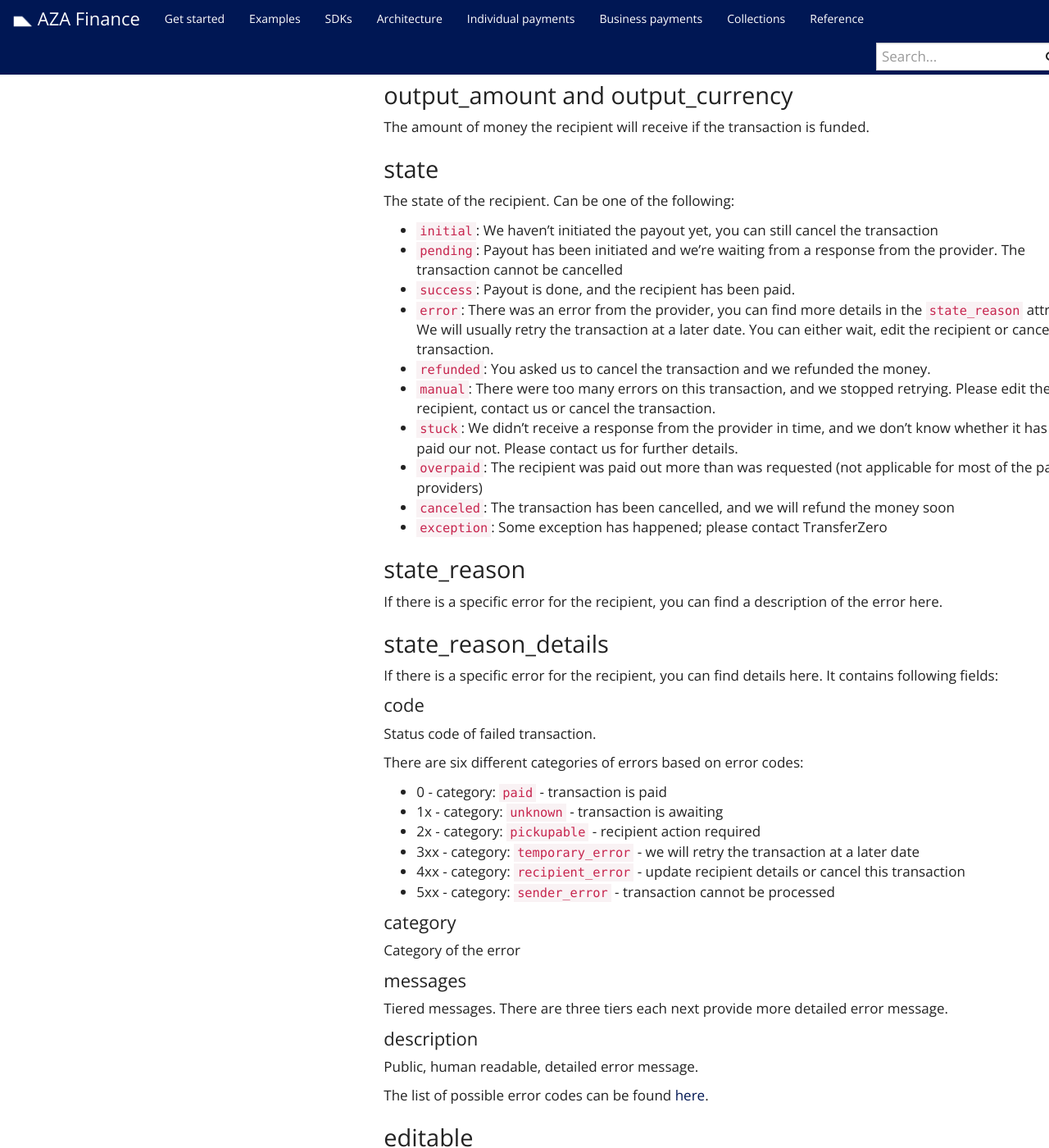
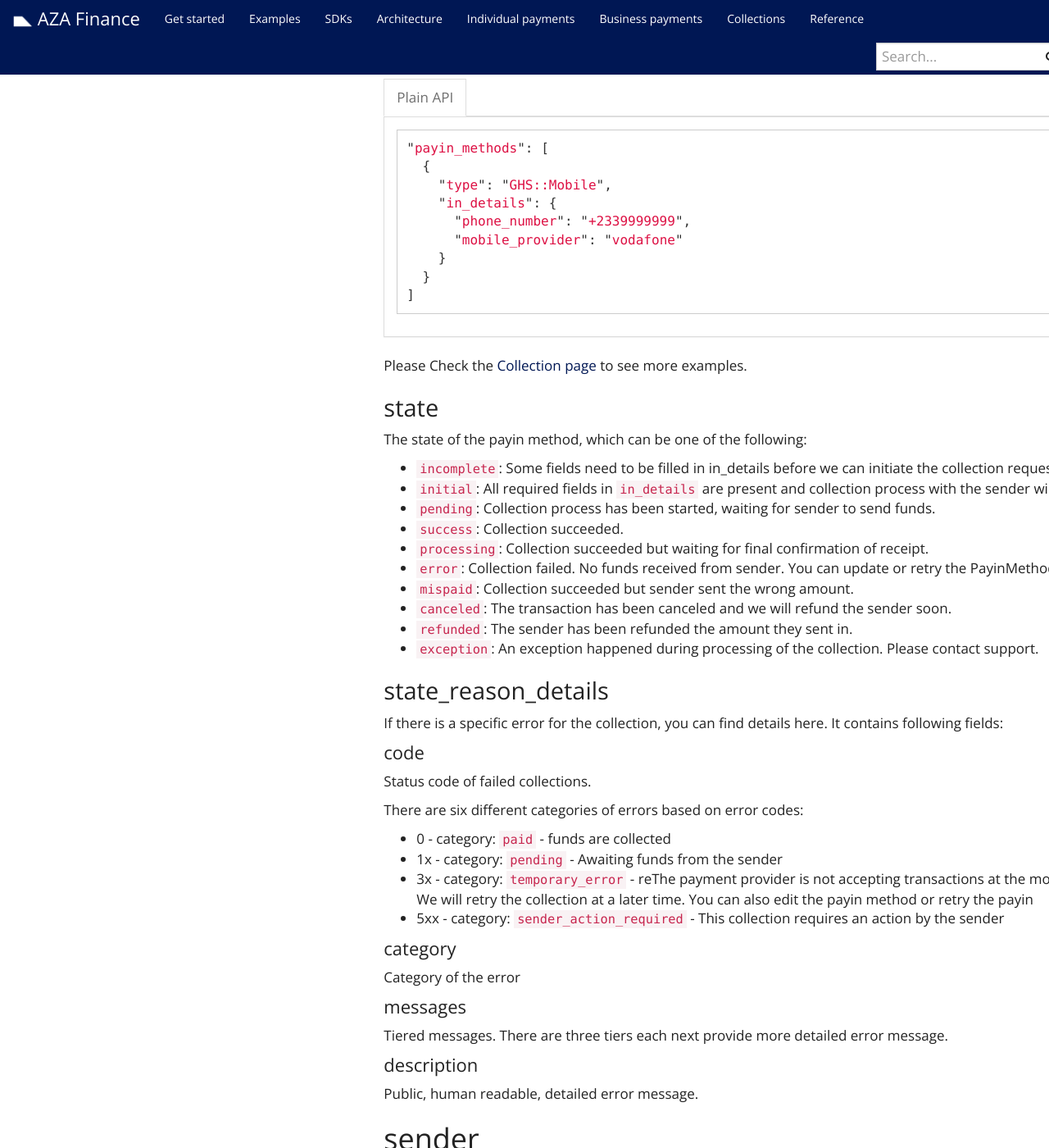
Before and after one commit to transferzero/api-documentation, a Jekyll site: the page built from _docs/transaction-flow.md, in a window 1280 px wide and 1400 px high, scrolled down 12469 px. Shown: the whole window at 82% size. Built offline with Jekyll 4.4.1, drawn with Linux system fonts in a browser that asks for light colours; nearby versions of some CDN libraries; comment, search, counter and statistics services are not loaded; some of the changed text lies outside the part shown.

Commit message:
BTA-7795 Update collection architecture

````diff
--- a/_docs/transaction-flow.md
+++ b/_docs/transaction-flow.md
@@ -1182,6 +1182,72 @@ If there is an error with the transaction you can find the error message in this
 
 This is the amount that has to be collected from the sender, or funded from the internal balance.
 
+## payin_methods
+
+When you are processing a collection this object will be used to specify the details of your customer.
+
+### details when collecting money from a customer
+
+{% capture data-raw %}
+```javascript
+"payin_methods": [
+  {
+    "type": "GHS::Mobile",
+    "in_details": {
+      "phone_number": "+2339999999",
+      "mobile_provider": "vodafone"
+    }
+  }
+]
+```
+{% endcapture %}
+
+{% include language-tabbar.html prefix="collection-sender-example" raw=data-raw %}
+
+Please Check the [Collection page]({{ "/docs/collection-details/" | prepend: site.baseurl }}) to see more examples.
+
+### state
+
+The state of the payin method, which can be one of the following:
+
+* `incomplete`: Some fields need to be filled in in_details before we can initiate the collection request.
+* `initial`: All required fields in `in_details` are present and collection process with the sender will start.
+* `pending`: Collection process has been started, waiting for sender to send funds.
+* `success`: Collection succeeded.
+* `processing`: Collection succeeded but waiting for final confirmation of receipt.
+* `error`: Collection failed. No funds received from sender. You can update or retry the PayinMethod.
+* `mispaid`: Collection succeeded but sender sent the wrong amount.
+* `canceled`: The transaction has been canceled and we will refund the sender soon.
+* `refunded`: The sender has been refunded the amount they sent in.
+* `exception`: An exception happened during processing of the collection. Please contact support.
+
+### state_reason_details
+
+If there is a specific error for the collection, you can find details here.
+It contains following fields:
+
+#### code
+
+Status code of failed collections.
+
+There are six different categories of errors based on error codes:
+* 0 - category: `paid` - funds are collected
+* 1x - category: `pending` - Awaiting funds from the sender
+* 3x - category: `temporary_error` - reThe payment provider is not accepting transactions at the moment. We will retry the collection at a later time. You can also edit the payin method or retry the payin
+* 5xx - category: `sender_action_required` - This collection requires an action by the sender
+
+#### category
+
+Category of the error
+
+#### messages
+
+Tiered messages. There are three tiers each next provide more detailed error message.
+
+#### description
+
+Public, human readable, detailed error message.
+
 ## sender
 
 The full details of the sender. If this is a new sender, please make a note of the `id` field, as that MUST be used in subsequent transaction creation calls that are from the same sender. If an `external_id` is present on the sender, this will also be included. Please see [Sender](#sender) for more details on how `external_id` functions.
````
Also changed, not shown: _docs/architecture.md (+2 -0 lines).
